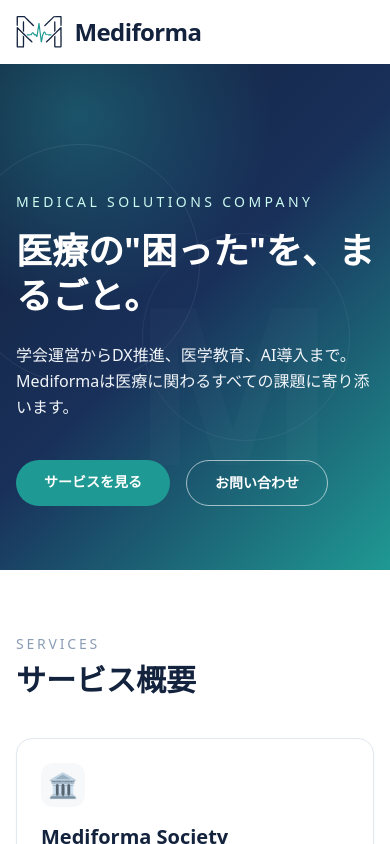
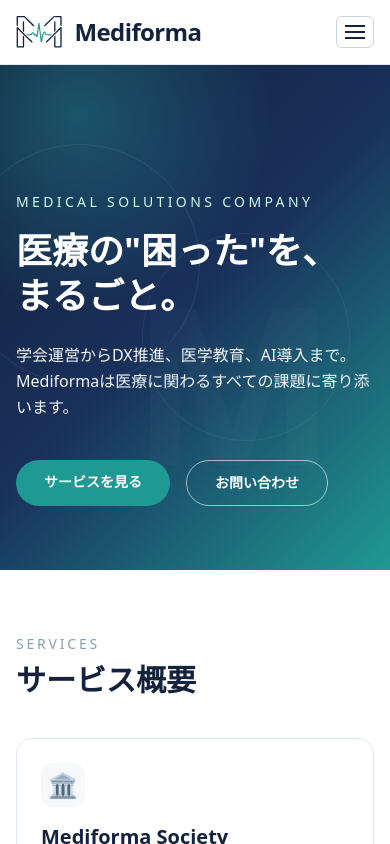
Before and after one commit to kentaro23/Mediforma, a Next.js app: page / in a window 390 px wide. Shown: the top 844 px of the page. Built offline with nearby package versions, Linux system fonts and the light colour scheme.

Commit message:
Fix hero line break and show header before scroll

```diff
--- a/src/components/Header.tsx
+++ b/src/components/Header.tsx
@@ -22,7 +22,7 @@
       className={`fixed inset-x-0 top-0 z-50 border-b transition-all duration-300 ${
         isScrolled
           ? "border-slate-200 bg-white/95 shadow-sm backdrop-blur"
-          : "border-transparent bg-transparent"
+          : "border-slate-200 bg-white/95 backdrop-blur"
       }`}
     >
       <div className="container-width flex h-16 items-center justify-between">
@@ -45,9 +45,7 @@
             <Link
               key={link.href}
               href={link.href}
-              className={`text-sm font-medium transition-colors ${
-                isScrolled ? "text-primaryNavy hover:text-primaryTeal" : "text-white hover:text-teal-100"
-              }`}
+              className="text-sm font-medium text-primaryNavy transition-colors hover:text-primaryTeal"
             >
               {link.label}
             </Link>
@@ -56,18 +54,16 @@
 
         <button
           type="button"
-          className={`inline-flex items-center justify-center rounded-md border p-2 md:hidden ${
-            isScrolled ? "border-slate-300" : "border-white/50"
-          }`}
+          className="inline-flex items-center justify-center rounded-md border border-slate-300 p-2 md:hidden"
           aria-label={isMenuOpen ? "メニューを閉じる" : "メニューを開く"}
           aria-expanded={isMenuOpen}
           onClick={() => setIsMenuOpen((prev) => !prev)}
         >
           <span className="sr-only">メニュー</span>
           <div className="space-y-1">
-            <span className={`block h-0.5 w-5 ${isScrolled ? "bg-primaryNavy" : "bg-white"}`} />
-            <span className={`block h-0.5 w-5 ${isScrolled ? "bg-primaryNavy" : "bg-white"}`} />
-            <span className={`block h-0.5 w-5 ${isScrolled ? "bg-primaryNavy" : "bg-white"}`} />
+            <span className="block h-0.5 w-5 bg-primaryNavy" />
+            <span className="block h-0.5 w-5 bg-primaryNavy" />
+            <span className="block h-0.5 w-5 bg-primaryNavy" />
           </div>
         </button>
       </div>
--- a/src/components/HeroSection.tsx
+++ b/src/components/HeroSection.tsx
@@ -19,6 +19,8 @@
 };
 
 export default function HeroSection() {
+  const [titlePrefix, titleSuffix] = HERO_CONTENT.title.split("まるごと。");
+
   return (
     <section className="relative overflow-hidden bg-heroGradient pb-16 pt-32 text-white md:pb-24 md:pt-40">
       <div className="pointer-events-none absolute inset-0 opacity-20">
@@ -33,7 +35,9 @@
             MEDICAL SOLUTIONS COMPANY
           </motion.p>
           <motion.h1 variants={fadeInUp} className="text-4xl font-semibold leading-tight md:text-6xl">
-            {HERO_CONTENT.title}
+            {titlePrefix}
+            <span className="whitespace-nowrap">まるごと。</span>
+            {titleSuffix}
           </motion.h1>
           <motion.p variants={fadeInUp} className="mt-6 text-base leading-relaxed text-slate-100 md:text-lg">
             {HERO_CONTENT.description}
```
